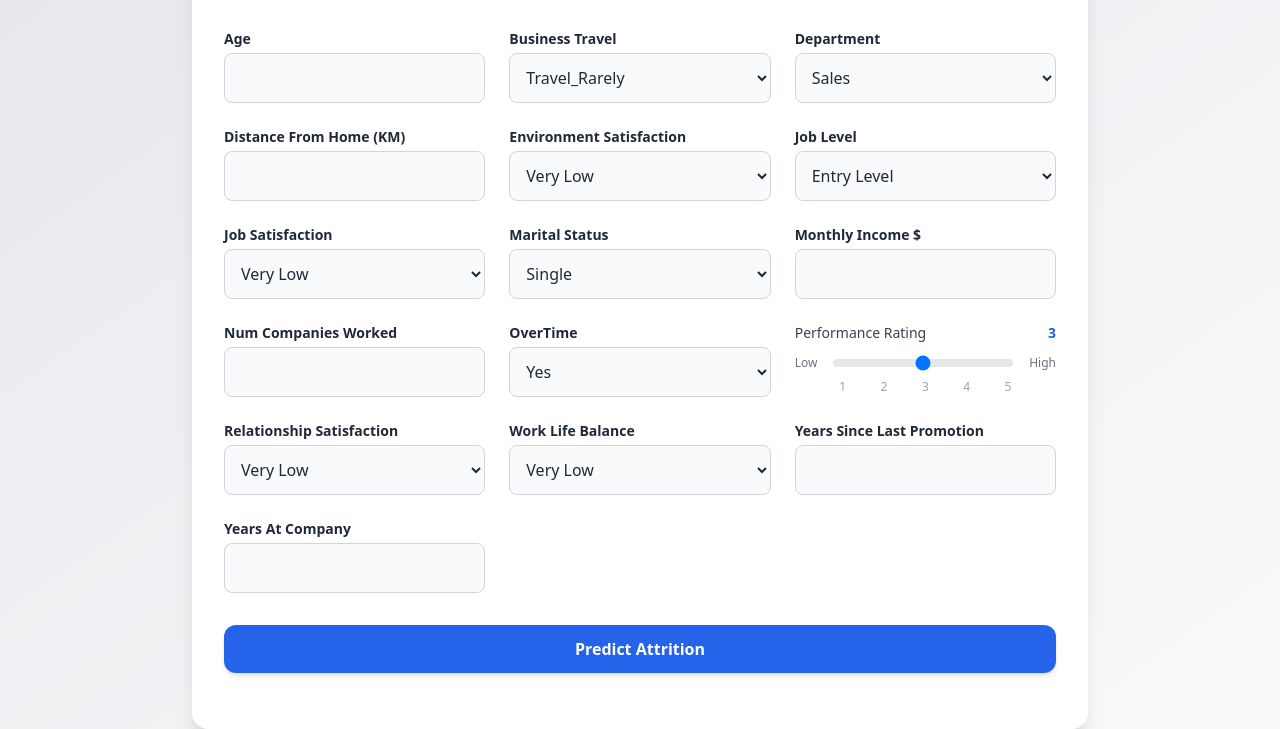
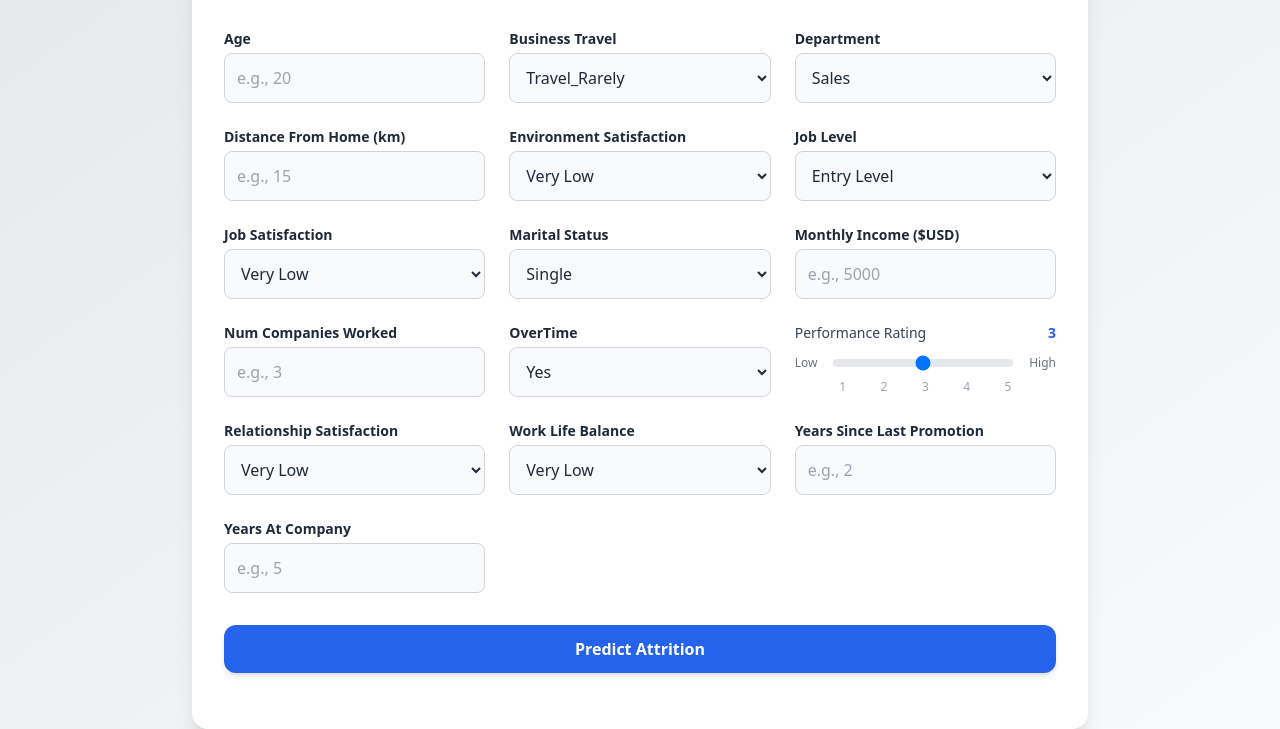
Before and after one commit to Mazen050/modelfrontend, a plain HTML site: page predict.html in a window 1280 px wide. Shown: the part 183-912 px from the top of the page. Drawn offline with nearby package versions, Linux system fonts and the light colour scheme.

Commit message:
Update input placeholders and labels in predict.html

```diff
--- a/predict.html
+++ b/predict.html
@@ -36,7 +36,7 @@
 
         <div>
             <label class="font-semibold text-sm mb-1 block">Age</label>
-            <input id="Age" type="number" min="0"
+            <input id="Age" type="number" min="0" placeholder="e.g., 20"
                 class="w-full p-3 rounded-lg border border-gray-300 bg-gray-50 focus:ring-2 focus:ring-blue-500 focus:outline-none">
         </div>
 
@@ -61,8 +61,8 @@
         </div>
 
         <div>
-            <label class="font-semibold text-sm mb-1 block">Distance From Home (KM)</label>
-            <input id="DistanceFromHome" type="number" min="0"
+            <label class="font-semibold text-sm mb-1 block">Distance From Home (km)</label>
+            <input id="DistanceFromHome" type="number" min="0" placeholder="e.g., 15"
                 class="w-full p-3 rounded-lg border border-gray-300 bg-gray-50 focus:ring-2 focus:ring-blue-500 focus:outline-none">
         </div>
 
@@ -111,14 +111,14 @@
         </div>
 
         <div>
-            <label class="font-semibold text-sm mb-1 block">Monthly Income $</label>
-            <input id="MonthlyIncome" type="number" min="0"
+            <label class="font-semibold text-sm mb-1 block">Monthly Income ($USD)</label>
+            <input id="MonthlyIncome" type="number" min="0" placeholder="e.g., 5000"
                 class="w-full p-3 rounded-lg border border-gray-300 bg-gray-50 focus:ring-2 focus:ring-blue-500 focus:outline-none">
         </div>
 
         <div>
             <label class="font-semibold text-sm mb-1 block">Num Companies Worked</label>
-            <input id="NumCompaniesWorked" type="number" min="0"
+            <input id="NumCompaniesWorked" type="number" min="0" placeholder="e.g., 3"
                 class="w-full p-3 rounded-lg border border-gray-300 bg-gray-50 focus:ring-2 focus:ring-blue-500 focus:outline-none">
         </div>
 
@@ -174,13 +174,13 @@
 
         <div>
             <label class="font-semibold text-sm mb-1 block">Years Since Last Promotion</label>
-            <input id="YearsSinceLastPromotion" type="number" min="0"
+            <input id="YearsSinceLastPromotion" type="number" min="0" placeholder="e.g., 2"
                 class="w-full p-3 rounded-lg border border-gray-300 bg-gray-50 focus:ring-2 focus:ring-blue-500 focus:outline-none">
         </div>
 
         <div>
             <label class="font-semibold text-sm mb-1 block">Years At Company</label>
-            <input id="YearsAtCompany" type="number" min="0"
+            <input id="YearsAtCompany" type="number" min="0" placeholder="e.g., 5"
                 class="w-full p-3 rounded-lg border border-gray-300 bg-gray-50 focus:ring-2 focus:ring-blue-500 focus:outline-none">
         </div>
 
@@ -205,7 +205,7 @@
         <h2 class="text-xl font-semibold mt-4 text-gray-800 text-center">Prediction Result</h2>
 
         <div class="grid grid-cols-3 grid-rows-1 gap-4">
-            <div id="features" class="mt-8 w-full md:w-1/2 mx-1">
+            <div id="features" class="hidden w-full md:w-1/2 mx-1">
                 <h2 class="w-full text-center font-semibold my-1">Important Features</h2>
                 <table class="w-full border-collapse text-center">
                     <tbody class="text-gray-800">
@@ -225,7 +225,7 @@
                 </table>
             </div>
 
-            <div class="flex flex-col items-center mt-6">
+            <div class="col-start-2 flex flex-col items-center mt-6">
                 <canvas id="gauge" width="400" height="180"></canvas>
                 <div id="gaugeLabel" class="mt-2 text-lg font-bold text-gray-800 text-center">0%</div>
                 <div class="text-gray-500 text-sm mt-1 text-center">Attrition Risk Score</div>
```
